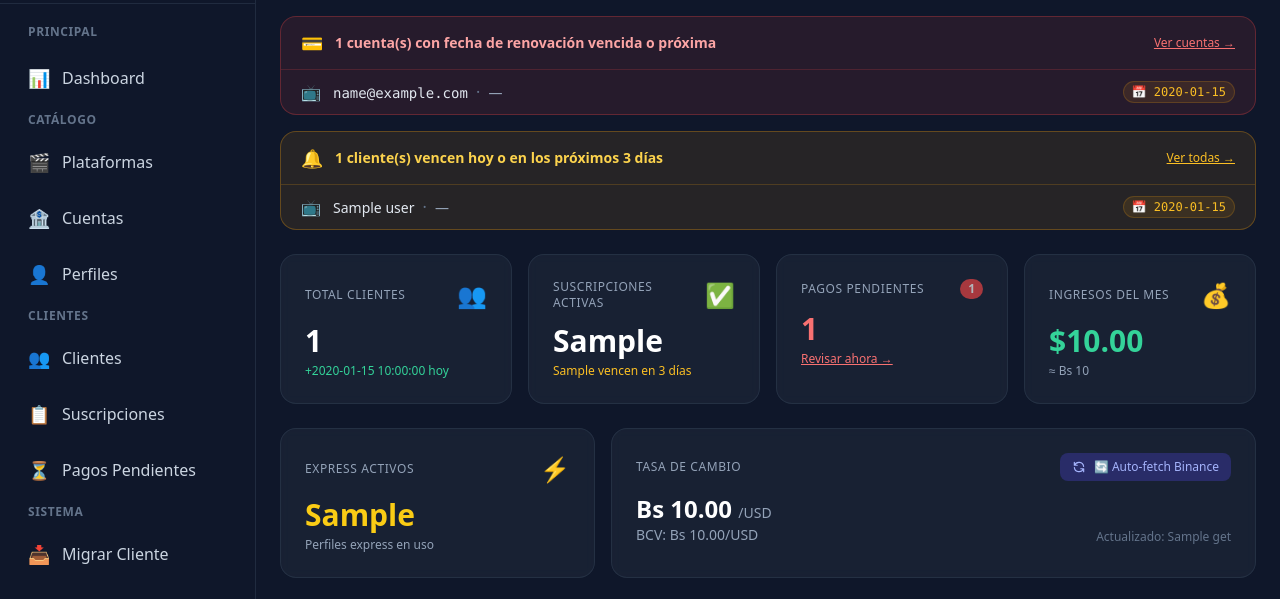
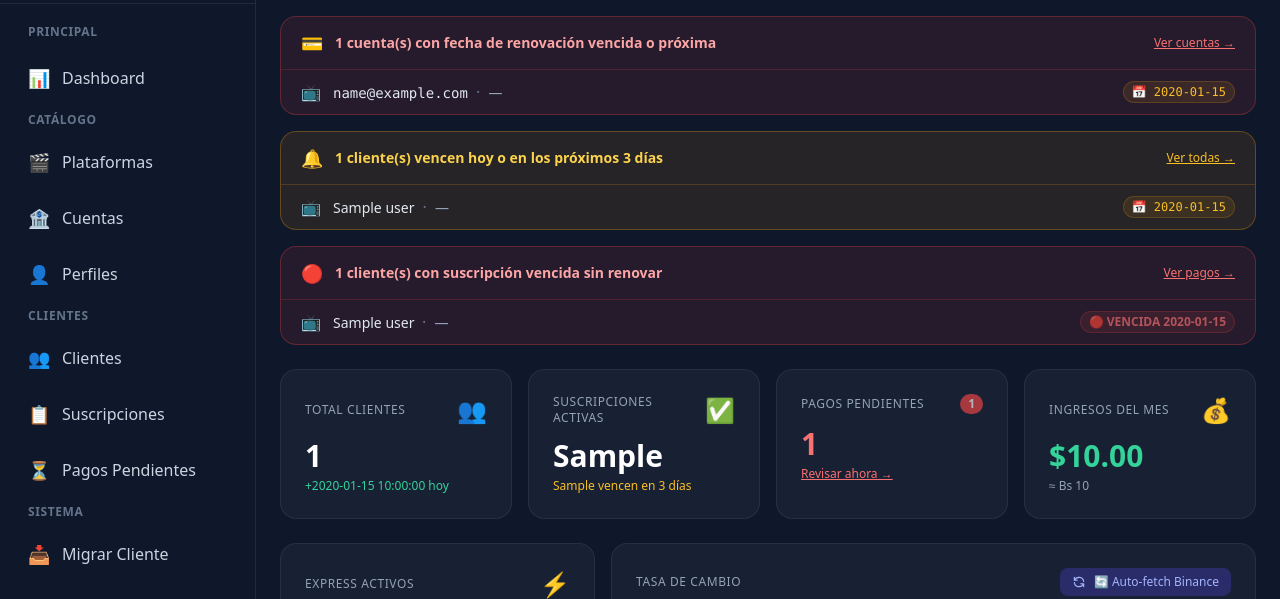
Before and after one commit to luisgdr55/SmartFlix, a Python web app: template streamvip/admin_panel/templates/dashboard.html in a window 1280 px wide. Shown: the part 73-672 px from the top of the page. Run offline with Jinja, Linux system fonts and the light colour scheme; the template is opened without the code that fills it: most values are stand-ins (such as "Sample title", 1, 10 or a date in 2020); some libraries are stand-ins or nearby versions.

Commit message:
feat: dashboard alert for client subscriptions already expired
- Query subscriptions with status=active and end_date < now
- Show red alert banner '🔴 Vencida' per expired client sub, with link
  to client profile, matching style of existing accounts_due alert

Co-Authored-By: Claude Sonnet 4.6 <noreply@anthropic.com>

```diff
--- a/streamvip/admin_panel/templates/dashboard.html
+++ b/streamvip/admin_panel/templates/dashboard.html
@@ -66,6 +66,41 @@
       {% else %}
       <span class="text-xs font-mono text-amber-400 bg-amber-500/10 border border-amber-500/20 px-2 py-0.5 rounded-full">📅 {{ ed }}</span>
       {% endif %}
+    </div>
+    {% endfor %}
+  </div>
+</div>
+{% endif %}
+
+{% if expired_subs %}
+<div class="mx-6 mt-4 bg-red-500/10 border border-red-500/30 rounded-2xl overflow-hidden">
+  <div class="flex items-center gap-3 px-5 py-3 border-b border-red-500/20">
+    <span class="text-lg">🔴</span>
+    <p class="text-sm font-semibold text-red-300">
+      {{ expired_subs | length }} cliente(s) con suscripción vencida sin renovar
+    </p>
+    <a href="/panel/payments" class="ml-auto text-xs text-red-400 hover:text-red-300 underline">Ver pagos →</a>
+  </div>
+  <div class="divide-y divide-red-500/10">
+    {% for sub in expired_subs %}
+    {% set ed = sub.get('end_date','')[:10] %}
+    {% set platform = sub.get('platforms') or {} %}
+    {% set user = sub.get('users') or {} %}
+    {% set uid = user.get('id') %}
+    <div class="flex items-center gap-3 px-5 py-2.5 hover:bg-red-500/5 transition-colors">
+      <span class="text-base">{{ platform.get('icon_emoji', '📺') }}</span>
+      <div class="flex-1 min-w-0">
+        {% if uid %}
+        <a href="/panel/users/{{ uid }}" class="text-sm text-slate-200 font-medium hover:text-white transition-colors">
+          {{ user.get('name') or user.get('username') or '—' }}
+        </a>
+        {% else %}
+        <span class="text-sm text-slate-200 font-medium">{{ user.get('name') or user.get('username') or '—' }}</span>
+        {% endif %}
+        <span class="text-slate-500 mx-1">·</span>
+        <span class="text-sm text-slate-400">{{ platform.get('name', '—') }}</span>
+      </div>
+      <span class="text-xs font-bold text-red-400 bg-red-500/15 border border-red-500/30 px-2 py-0.5 rounded-full animate-pulse">🔴 VENCIDA {{ ed }}</span>
     </div>
     {% endfor %}
   </div>
```
Also changed, not shown: streamvip/admin_panel/router.py (+9 -0 lines).
